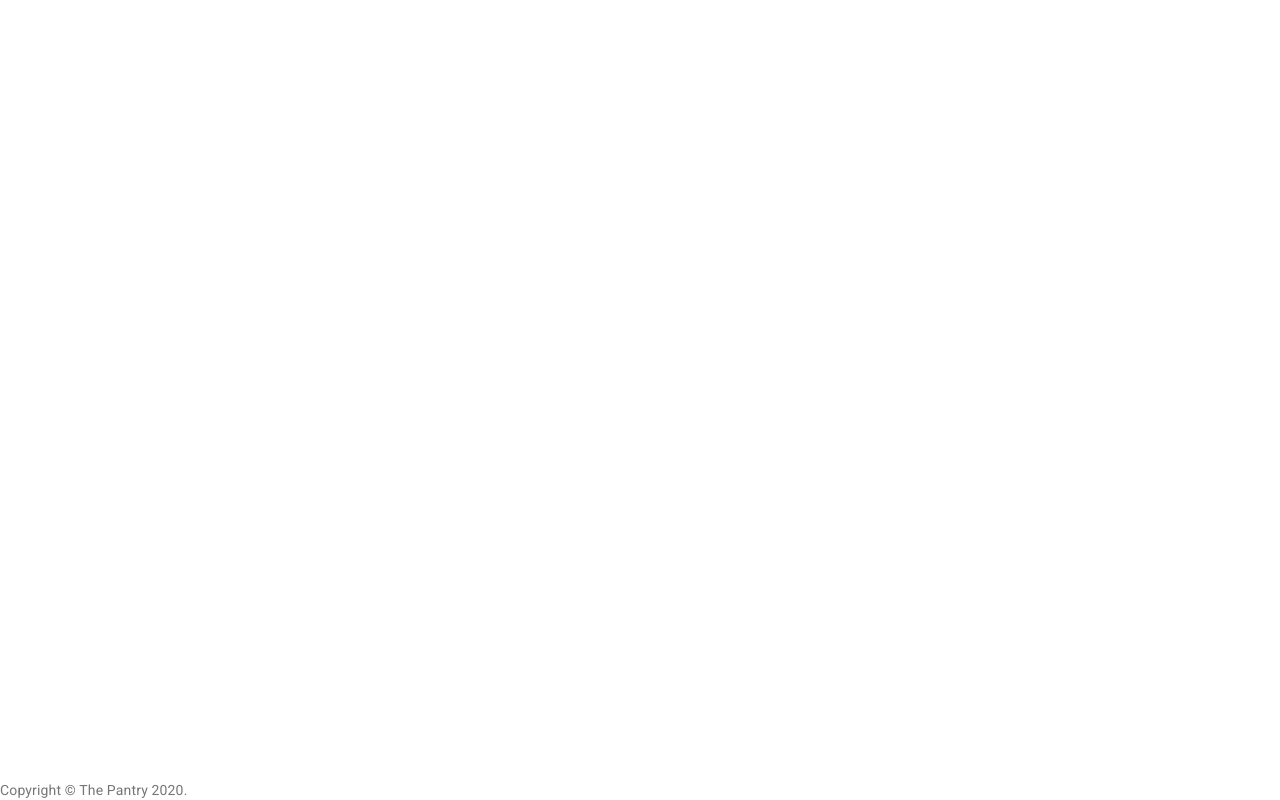
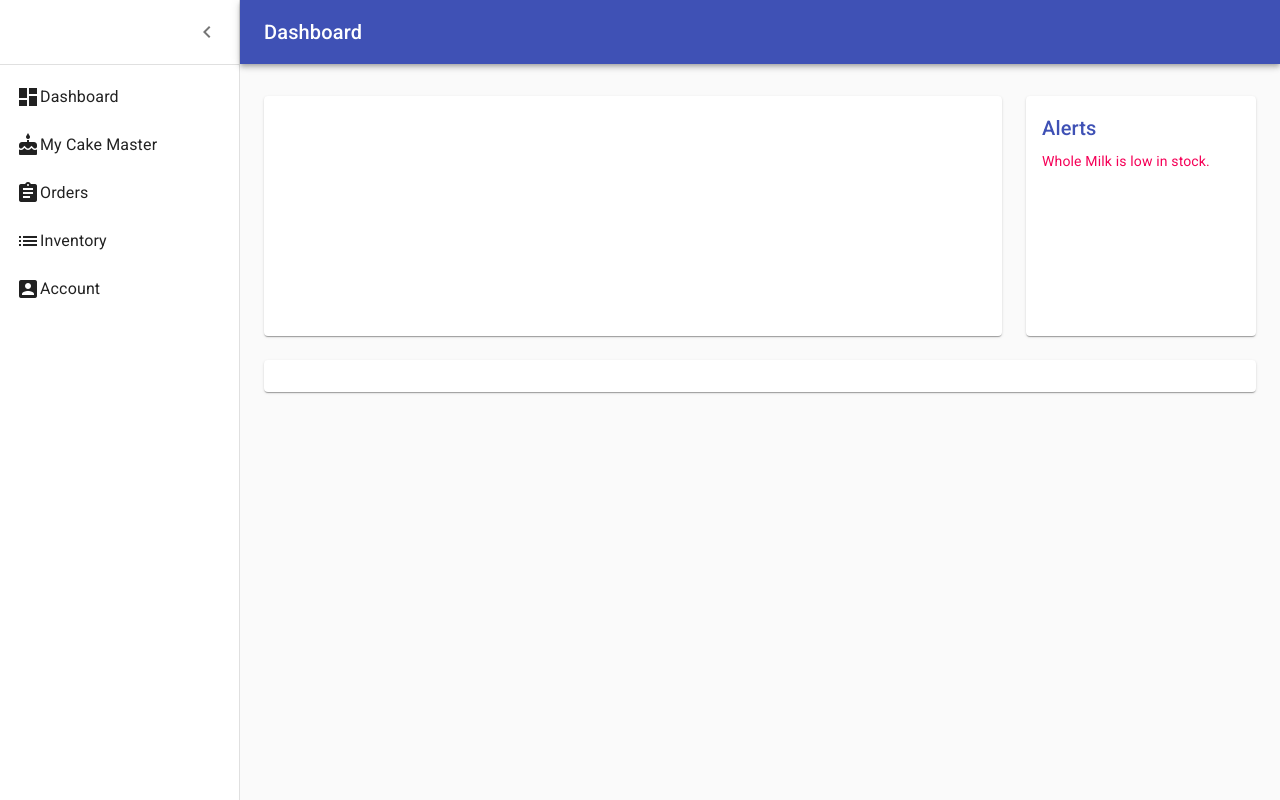
Before and after one commit to zhouyiartemiswang/the_pantry, a React (Create React App) app: page /owner/dashboard in a window 1280 px wide. Built offline with nearby package versions, Linux system fonts and the light colour scheme.

Commit message:
separated dashboard from owner page and added into components

```diff
--- a/src/App.js
+++ b/src/App.js
@@ -3,13 +3,14 @@ import { BrowserRouter, Switch, Route } from 'react-router-dom';
 import NavBar from './components/NavBar';
 import Home from './pages/Home';
 import Login from './pages/Login';
-import Dashboard from './pages/Dashboard';
+import Owner from './pages/Owner';
 import Footer from './components/Footer';
 import Box from '@material-ui/core/Box';
 
 function App() {
     return (
         <BrowserRouter>
+
             <Switch>
                 <Route exact path="/">
                     <NavBar />
@@ -19,14 +20,18 @@ function App() {
                     <NavBar />
                     <Login />
                 </Route>
-
-                <Route exact path="/dashboard">
-                    <Dashboard />
+                <Route exact path="/owner/dashboard">
+                    <Owner page="Dashboard" />
+                </Route>
+                <Route exact path="/owner/inventory">
+                    <Owner page="Inventory" />
                 </Route>
             </Switch>
+
             <Box position="absolute" bottom={0}>
                 <Footer />
             </Box>
+
         </BrowserRouter>
     );
 }
--- /dev/null
+++ b/src/components/Dashboard/index.js
@@ -0,0 +1,46 @@
+import React from 'react';
+import clsx from 'clsx';
+import InventoryAlert from '../../components/InventoryAlert';
+import { Grid, Paper, makeStyles } from '@material-ui/core';
+import './style.css';
+
+const useStyles = makeStyles((theme) => ({
+    paper: {
+        padding: theme.spacing(2),
+        display: 'flex',
+        overflow: 'auto',
+        flexDirection: 'column',
+    },
+    fixedHeight: {
+        height: 240,
+    },
+}));
+
+export default function Dashboard() {
+    const classes = useStyles();
+
+    const fixedHeightPaper = clsx(classes.paper, classes.fixedHeight);
+
+    return (
+        <Grid container spacing={3}>
+            {/* Monthly Earnings Chart */}
+            <Grid item xs={12} md={8} lg={9}>
+                <Paper className={fixedHeightPaper}>
+                </Paper>
+            </Grid>
+
+            {/* Inventory Alerts */}
+            <Grid item xs={12} md={4} lg={3}>
+                <Paper className={fixedHeightPaper}>
+                    <InventoryAlert />
+                </Paper>
+            </Grid>
+
+            {/* Recent Orders */}
+            <Grid item xs={12}>
+                <Paper className={classes.paper}>
+                </Paper>
+            </Grid>
+        </Grid>
+    )
+}
--- a/src/components/SideNav/index.js
+++ b/src/components/SideNav/index.js
@@ -1,6 +1,6 @@
 import React from 'react';
 import clsx from 'clsx';
-import { Drawer, List, ListItem, ListItemText, IconButton, makeStyles } from '@material-ui/core';
+import { Drawer, List, ListItem, ListItemText, IconButton, Divider, makeStyles } from '@material-ui/core';
 import './style.css';
 
 const drawerWidth = 240;
@@ -51,6 +51,7 @@ export default function SideNav(props) {
                     <span class="material-icons">chevron_left</span>
                 </IconButton>
             </div>
+            <Divider />
             <List>
                 {[
                     ['Dashboard', 'dashboard'],
--- a/src/pages/Dashboard/index.js
+++ /dev/null
@@ -1,94 +0,0 @@
-import React, { useState } from 'react';
-import OwnerNavBar from '../../components/OwnerNavBar';
-import SideNav from '../../components/SideNav';
-import InventoryAlert from '../../components/InventoryAlert';
-import clsx from 'clsx';
-import { makeStyles } from '@material-ui/core/styles';
-import CssBaseline from '@material-ui/core/CssBaseline';
-import Container from '@material-ui/core/Container';
-import Grid from '@material-ui/core/Grid';
-import Paper from '@material-ui/core/Paper';
-// import Chart from './Chart';
-
-const useStyles = makeStyles((theme) => ({
-    root: {
-        display: 'flex',
-    },
-    appBarSpacer: theme.mixins.toolbar,
-    content: {
-        flexGrow: 1,
-        height: '100vh',
-        overflow: 'auto',
-    },
-    container: {
-        paddingTop: theme.spacing(4),
-        paddingBottom: theme.spacing(4),
-    },
-    paper: {
-        padding: theme.spacing(2),
-        display: 'flex',
-        overflow: 'auto',
-        flexDirection: 'column',
-    },
-    fixedHeight: {
-        height: 240,
-    },
-}));
-
-export default function Dashboard() {
-
-    const classes = useStyles();
-
-    const [open, setOpen] = useState(true);
-
-    const handleDrawerOpen = () => {
-        setOpen(true);
-    };
-
-    const handleDrawerClose = () => {
-        setOpen(false);
-    };
-
-    const fixedHeightPaper = clsx(classes.paper, classes.fixedHeight);
-
-    return (
-        <div className={classes.root}>
-            <CssBaseline />
-
-            <OwnerNavBar
-                open={open}
-                handleDrawerOpen={handleDrawerOpen}
-                page="Dashboard"
-            />
-
-            <SideNav
-                open={open}
-                handleDrawerClose={handleDrawerClose}
-            />
-
-            <main className={classes.content}>
-                <div className={classes.appBarSpacer} />
-                <Container maxWidth="lg" className={classes.container}>
-                    <Grid container spacing={3}>
-                        {/* Monthly Earnings Chart */}
-                        <Grid item xs={12} md={8} lg={9}>
-                            <Paper className={fixedHeightPaper}>
-                            </Paper>
-                        </Grid>
-                        {/* Inventory Alerts */}
-                        <Grid item xs={12} md={4} lg={3}>
-                            <Paper className={fixedHeightPaper}>
-                                <InventoryAlert />
-                            </Paper>
-                        </Grid>
-                        {/* Recent Orders */}
-                        <Grid item xs={12}>
-                            <Paper className={classes.paper}>
-                            </Paper>
-                        </Grid>
-                    </Grid>
-                </Container>
-            </main>
-        </div>
-    );
-}
--- /dev/null
+++ b/src/pages/Owner/index.js
@@ -0,0 +1,63 @@
+import React, { useState } from 'react';
+import OwnerNavBar from '../../components/OwnerNavBar';
+import SideNav from '../../components/SideNav';
+import Dashboard from '../../components/Dashboard';
+import Inventory from '../../components/Inventory';
+import { CssBaseline, Container, makeStyles } from '@material-ui/core';
+import './style.css';
+import InventoryAlert from '../../components/InventoryAlert';
+
+const useStyles = makeStyles((theme) => ({
+    root: {
+        display: 'flex',
+    },
+    appBarSpacer: theme.mixins.toolbar,
+    content: {
+        flexGrow: 1,
+        height: '100vh',
+        overflow: 'auto',
+    },
+    container: {
+        paddingTop: theme.spacing(4),
+        paddingBottom: theme.spacing(4),
+    },
+}));
+
+export default function Owner(props) {
+
+    const classes = useStyles();
+
+    const [open, setOpen] = useState(true);
+
+    const handleDrawerOpen = () => {
+        setOpen(true);
+    };
+
+    const handleDrawerClose = () => {
+        setOpen(false);
+    };
+
+    return (
+        <div className={classes.root}>
+            <CssBaseline />
+
+            <OwnerNavBar
+                open={open}
+                handleDrawerOpen={handleDrawerOpen}
+                page={props.page}
+            />
+
+            <SideNav
+                open={open}
+                handleDrawerClose={handleDrawerClose}
+            />
+
+            <main className={classes.content}>
+                <div className={classes.appBarSpacer} />
+                <Container maxWidth="lg" className={classes.container}>
+                    {props.page === "Dashboard" ? <Dashboard /> : <Inventory />}
+                </Container>
+            </main>
+        </div>
+    );
+}
```
Also changed, not shown: src/components/Dashboard/style.css (added), src/components/Inventory/index.js (renamed from src/pages/Inventory/index.js), src/components/Inventory/style.css (added), src/pages/Owner/style.css (added).
